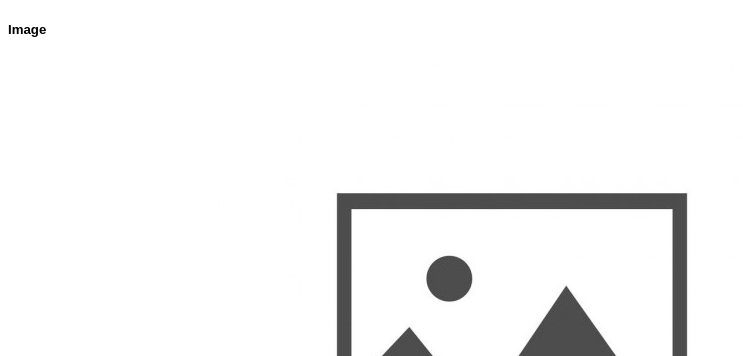
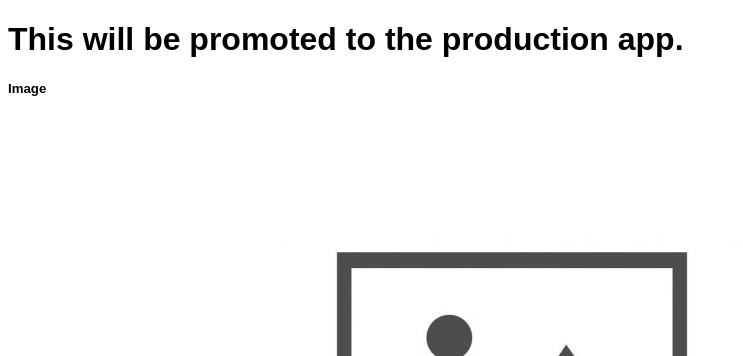
Before and after one commit to Habeebullahi01/flask-demo-2, a Flask app: page / in a window 1280 px wide. Shown: the top 356 px of the page, without its empty margins (0-743 px from the left). Run offline with Flask 2, Linux system fonts and the light colour scheme.

Commit message:
Update: Added production title

```diff
--- a/templates/index.html
+++ b/templates/index.html
@@ -10,6 +10,7 @@
     <title>{{my_title}}</title>
   </head>
   <body>
+    <h1>This will be promoted to the production app.</h1>
     <h3>{{my_content}}</h3>
     <div id="imageDiv">
       <h5>Image</h5>
```
